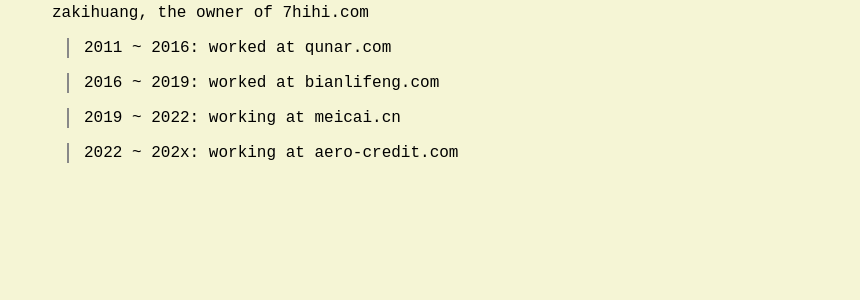
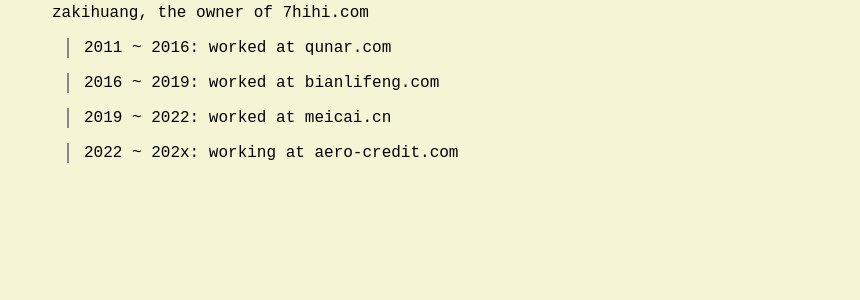
Before and after one commit to zakihuang/zakihuang.github.io, a Jekyll site: the page built from pages/about.md, in a window 1280 px wide. Shown: the part 146-446 px from the top of the page, without its empty margins (208-1068 px from the left). Built offline with Jekyll 4.4.1, drawn with Linux system fonts in a browser that asks for light colours.

Commit message:
调整时态

```diff
--- a/pages/about.md
+++ b/pages/about.md
@@ -10,6 +10,6 @@
 
 > 2016 ~ 2019: worked at bianlifeng.com
 
-> 2019 ~ 2022: working at meicai.cn
+> 2019 ~ 2022: worked at meicai.cn
 
 > 2022 ~ 202x: working at aero-credit.com
```
